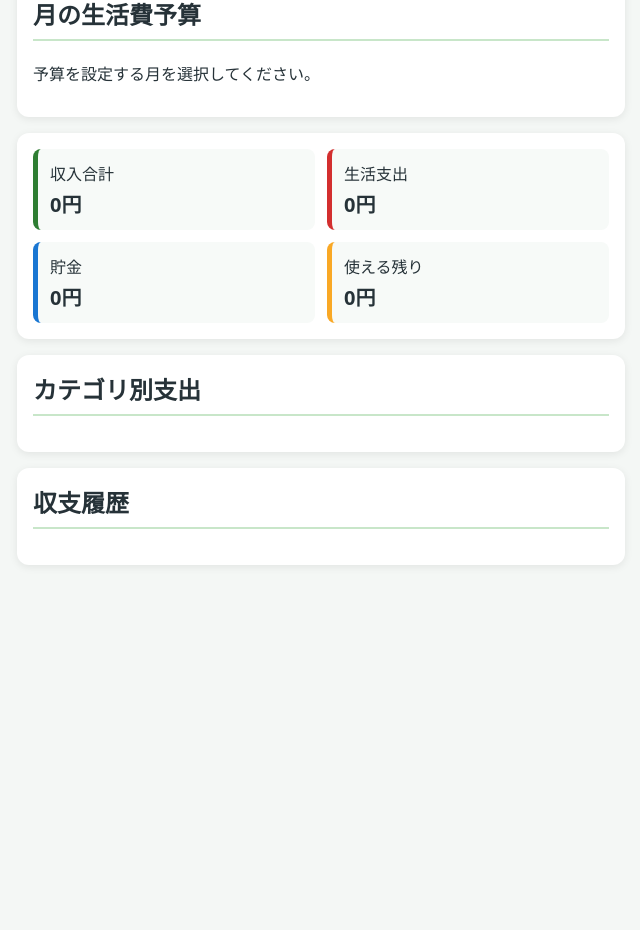
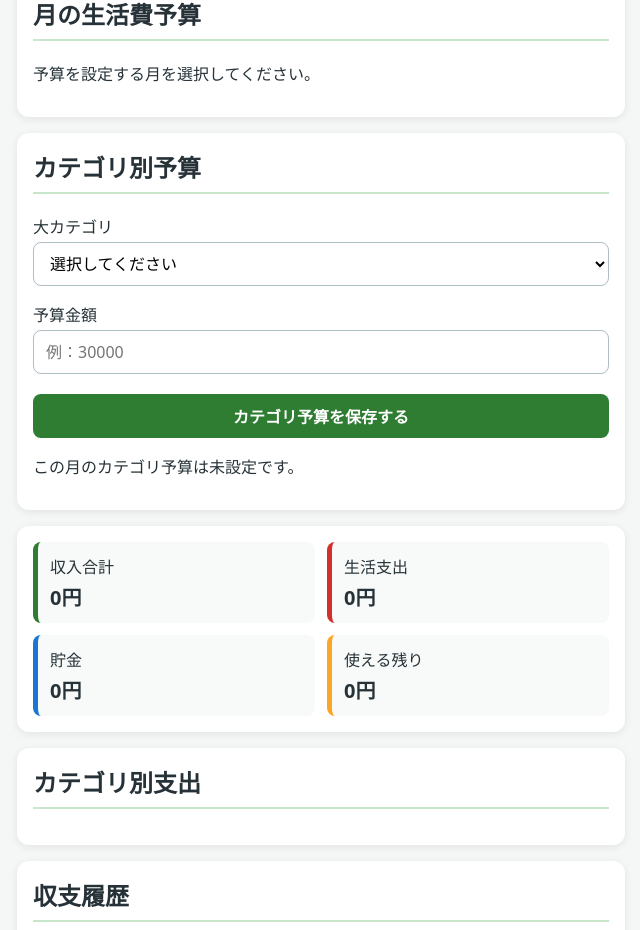
Before and after one commit to wasyun4/zubora-kakeibo-pwa, a React (Vite) app: page / in a window 1280 px wide. Shown: the part 1112-2042 px from the top of the page, without its empty margins (319-959 px from the left). Before the commit the page ends 1725 px from the top, so only its background shows below. Built offline with nearby package versions, Linux system fonts and the light colour scheme.

Commit message:
feat: add category budgets

```diff
--- a/src/App.tsx
+++ b/src/App.tsx
@@ -2,6 +2,7 @@ import { useEffect, useState } from "react";
 import { initialCategories } from "./categories";
 import { initialPaymentMethods } from "./paymentMethods";
 import type {
+  CategoryBudget,
   MonthlyBudget,
   Transaction,
   TransactionScope,
@@ -12,6 +13,7 @@ import MonthFilter from "./components/MonthFilter";
 import TransactionList from "./components/TransactionList";
 import TransactionForm from "./components/TransactionForm";
 import MonthlyBudgetPanel from "./components/MonthlyBudgetPanel";
+import CategoryBudgetPanel from "./components/CategoryBudgetPanel";
 
 function App() {
   const incomeCategories = initialCategories.filter(
@@ -47,6 +49,15 @@ function App() {
         localStorage.getItem("monthlyBudgets");
 
       return savedBudgets ? JSON.parse(savedBudgets) : [];
+    });
+  const [categoryBudgets, setCategoryBudgets] =
+    useState<CategoryBudget[]>(() => {
+      const savedCategoryBudgets =
+        localStorage.getItem("categoryBudgets");
+
+      return savedCategoryBudgets
+        ? JSON.parse(savedCategoryBudgets)
+        : [];
     });
   const [source, setSource] = useState("");
 
@@ -93,6 +104,13 @@ function App() {
       savedBudget ? String(savedBudget.amount) : "",
     );
   }, [selectedMonth, monthlyBudgets]);
+
+  useEffect(() => {
+    localStorage.setItem(
+      "categoryBudgets",
+      JSON.stringify(categoryBudgets),
+    );
+  }, [categoryBudgets]);
 
   const filteredExpenses =
     selectedMonth === ""
@@ -152,6 +170,28 @@ function App() {
     })
     .filter((category) => category.total > 0);
 
+  const categoryBudgetStatuses = categoryBudgets
+    .filter((budget) => budget.month === selectedMonth)
+    .map((budget) => {
+      const category = expenseMajorCategories.find(
+        (item) => item.id === budget.majorCategoryId,
+      );
+
+      const categoryTotal = expenseCategoryTotals.find(
+        (item) => item.id === budget.majorCategoryId,
+      );
+
+      const spent = categoryTotal?.total ?? 0;
+
+      return {
+        id: budget.majorCategoryId,
+        name: category?.name ?? "カテゴリなし",
+        budget: budget.amount,
+        spent,
+        remaining: budget.amount - spent,
+      };
+    });
+
   const availableBalance =
     incomeTotal - expenseTotal - savingsTotal;
 
@@ -195,6 +235,36 @@ function App() {
     );
 
     alert(`${selectedMonth}の予算を保存しました！`);
+  }
+
+  function handleSaveCategoryBudget(
+    majorCategoryId: string,
+    amount: number,
+  ) {
+    const newBudget: CategoryBudget = {
+      month: selectedMonth,
+      majorCategoryId,
+      amount,
+    };
+
+    const alreadyExists = categoryBudgets.some(
+      (budget) =>
+        budget.month === selectedMonth &&
+        budget.majorCategoryId === majorCategoryId,
+    );
+
+    setCategoryBudgets(
+      alreadyExists
+        ? categoryBudgets.map((budget) =>
+          budget.month === selectedMonth &&
+            budget.majorCategoryId === majorCategoryId
+            ? newBudget
+            : budget,
+        )
+        : [...categoryBudgets, newBudget],
+    );
+
+    alert("カテゴリ予算を保存しました！");
   }
 
   function resetForm() {
@@ -352,6 +422,15 @@ function App() {
         onSave={handleSaveBudget}
       />
 
+      <CategoryBudgetPanel
+        selectedMonth={selectedMonth}
+        categories={expenseMajorCategories.filter(
+          (category) => category.id !== "savings",
+        )}
+        statuses={categoryBudgetStatuses}
+        onSave={handleSaveCategoryBudget}
+      />
+
       <Summary
         incomeTotal={incomeTotal}
         expenseTotal={expenseTotal}
--- /dev/null
+++ b/src/components/CategoryBudgetPanel.tsx
@@ -0,0 +1,101 @@
+import { useState } from "react";
+import type { Category } from "../categories";
+
+type CategoryBudgetPanelProps = {
+    selectedMonth: string;
+    categories: Category[];
+    statuses: {
+        id: string;
+        name: string;
+        budget: number;
+        spent: number;
+        remaining: number;
+    }[];
+    onSave: (majorCategoryId: string, amount: number) => void;
+};
+
+function CategoryBudgetPanel({
+    selectedMonth,
+    categories,
+    statuses,
+    onSave,
+}: CategoryBudgetPanelProps) {
+    const [categoryId, setCategoryId] = useState("");
+    const [amount, setAmount] = useState("");
+
+    function handleSave() {
+        if (
+            selectedMonth === "" ||
+            categoryId === "" ||
+            amount === "" ||
+            Number(amount) <= 0
+        ) {
+            alert("月・カテゴリ・予算金額を入力してください。");
+            return;
+        }
+
+        onSave(categoryId, Number(amount));
+        setAmount("");
+    }
+
+    return (
+        <section>
+            <h2>カテゴリ別予算</h2>
+
+            <label>
+                大カテゴリ
+                <select
+                    value={categoryId}
+                    onChange={(event) => setCategoryId(event.target.value)}
+                >
+                    <option value="">選択してください</option>
+
+                    {categories.map((category) => (
+                        <option key={category.id} value={category.id}>
+                            {category.name}
+                        </option>
+                    ))}
+                </select>
+            </label>
+
+            <label>
+                予算金額
+                <input
+                    type="number"
+                    placeholder="例：30000"
+                    value={amount}
+                    onChange={(event) => setAmount(event.target.value)}
+                />
+            </label>
+
+            <button onClick={handleSave}>
+                カテゴリ予算を保存する
+            </button>
+
+            {statuses.length === 0 ? (
+                <p>この月のカテゴリ予算は未設定です。</p>
+            ) : (
+                <ul>
+                    {statuses.map((status) => (
+                        <li key={status.id}>
+                            <strong>{status.name}</strong>
+                            <br />
+                            予算：{status.budget.toLocaleString()}円
+                            <br />
+                            使用：{status.spent.toLocaleString()}円
+                            <br />
+                            {status.remaining >= 0
+                                ? `残り：${status.remaining.toLocaleString()}円`
+                                : `予算オーバー：${Math.abs(
+                                    status.remaining,
+                                ).toLocaleString()}円`}
+                        </li>
+                    ))}
+                </ul>
+            )}
+
+        </section>
+    );
+}
+
+export default CategoryBudgetPanel;
--- a/src/types.ts
+++ b/src/types.ts
@@ -17,3 +17,9 @@ export type MonthlyBudget = {
   month: string;
   amount: number;
 };
+
+export type CategoryBudget = {
+  month: string;
+  majorCategoryId: string;
+  amount: number;
+};
```
Also changed, not shown: 1 other file (tests, documents, lock files or other folders).
